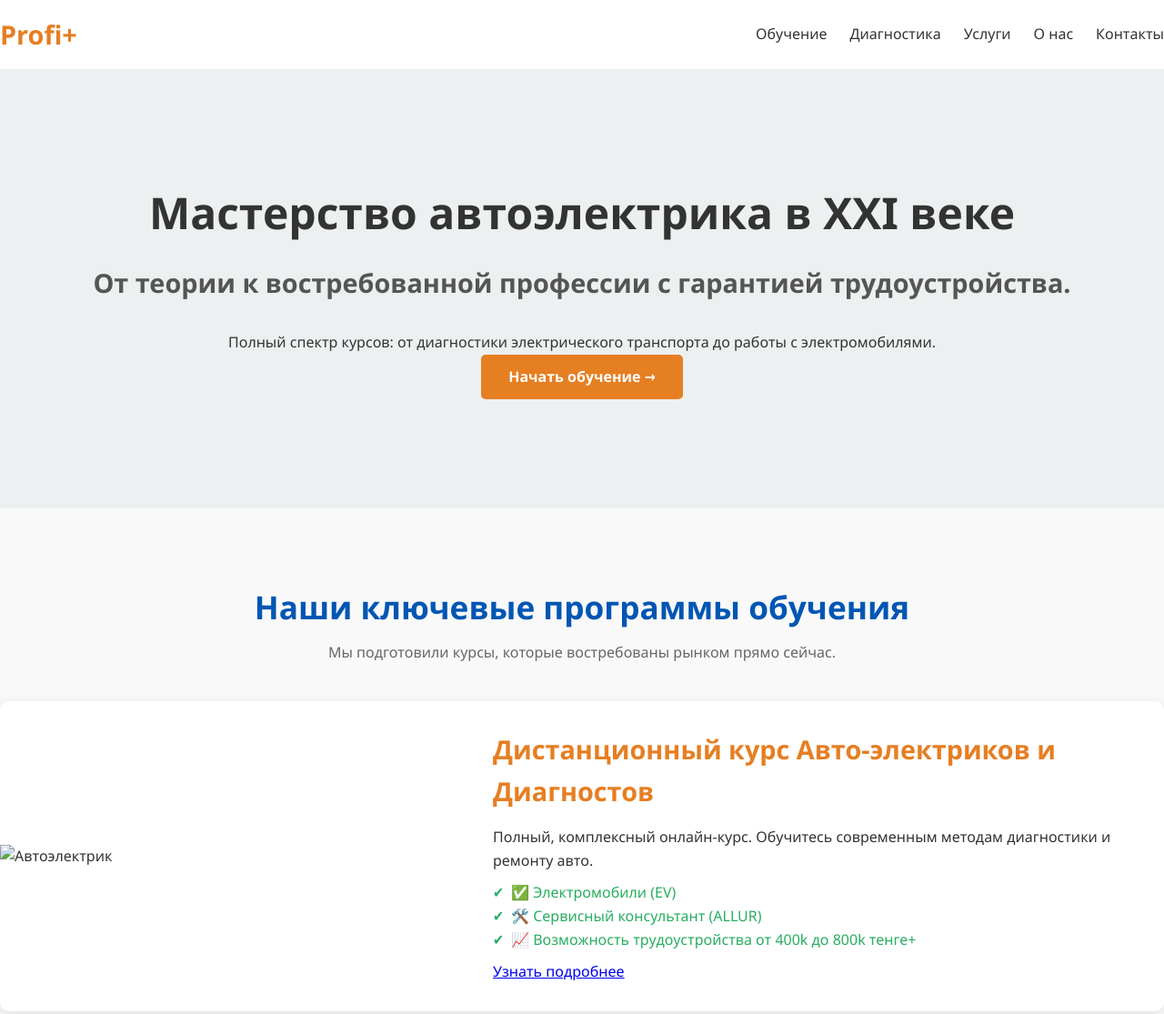
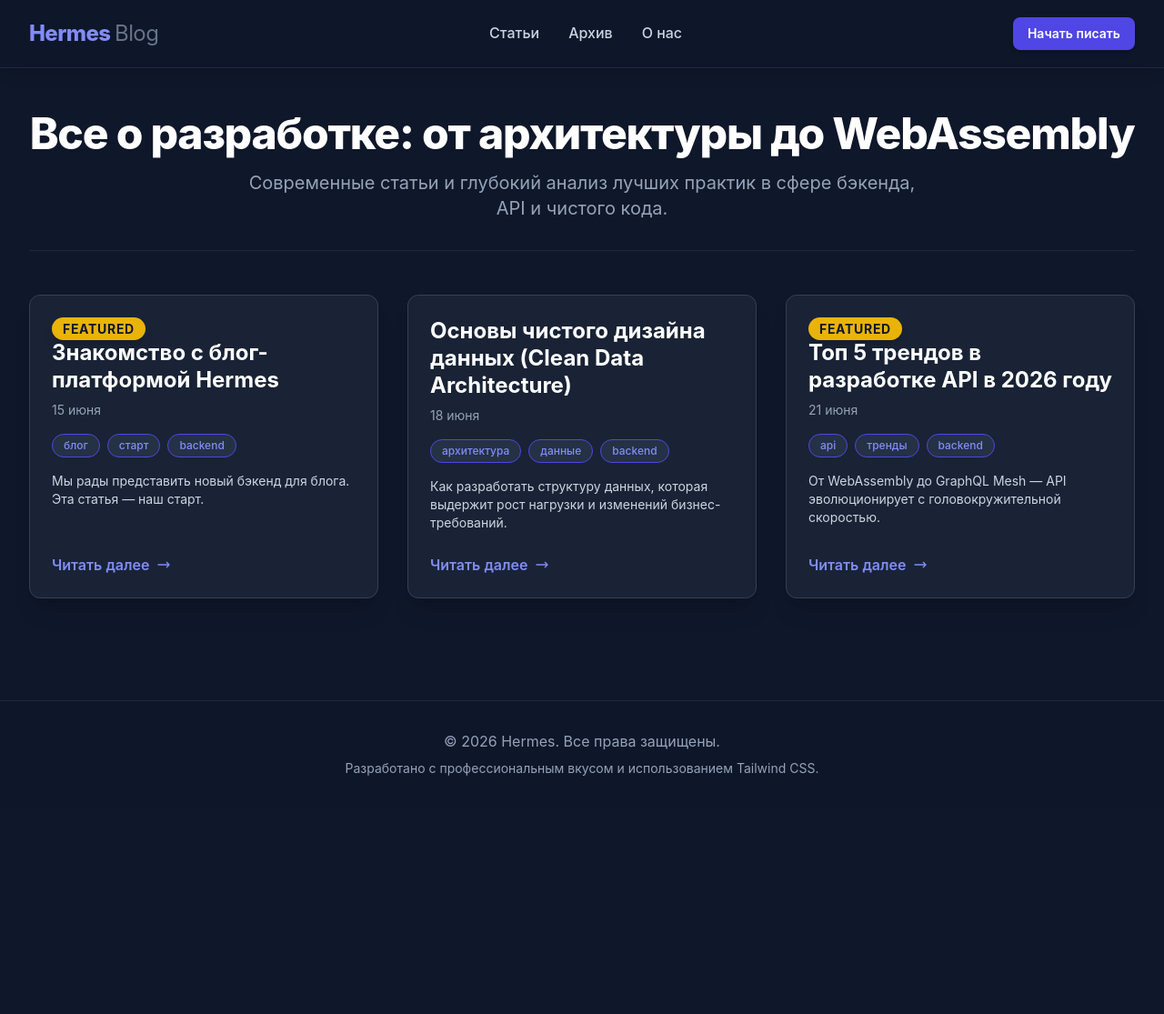
Before and after one commit to obolos/custom, a plain HTML site: page index.html in a window 1280 px wide. Shown: the top 1115 px of the page at 91% size. After the commit the page ends 887 px from the top, so only its background shows below. Drawn offline with nearby package versions, Linux system fonts and the light colour scheme.

Commit message:
feat(ui): Initial implementation of dark-themed blog interface using posts.json data

```diff
--- a/index.html
+++ b/index.html
@@ -3,135 +3,189 @@
 <head>
     <meta charset="UTF-8">
     <meta name="viewport" content="width=device-width, initial-scale=1.0">
-    <title>Profi+ | Профессиональное обучение автоэлектрикам и диагностам</title>
-    <link rel="stylesheet" href="styles/main.css">
-    <link rel="stylesheet" href="https://cdnjs.cloudflare.com/ajax/libs/font-awesome/6.0.0/css/all.min.css">
+    <title>Блог Hermes - Современные статьи о разработке</title>
+    <!-- Tailwind CSS CDN -->
+    <script src="https://cdn.tailwindcss.com"></script>
+    <style>
+        /* Custom dark mode settings and fonts */
+        :root {
+            --primary-color: #4f46e5; /* Indigo for accents */
+            --bg-dark: #0f172a; /* slate-900 */
+            --card-bg: #1e293b; /* slate-800, slightly lighter than bg */
+            --text-light: #f8fafc; /* slate-50 */
+        }
+        body {
+            background-color: var(--bg-dark);
+            color: var(--text-light);
+            font-family: 'Inter', sans-serif;
+        }
+        /* Custom card hover effect for better UX */
+        .blog-card {
+            transition: transform 0.2s ease, box-shadow 0.2s ease;
+            border: 1px solid #334155; /* slate-700 border */
+        }
+        .blog-card:hover {
+            transform: translateY(-4px);
+            box-shadow: 0 10px 15px -3px rgba(0, 0, 0, 0.2), 0 4px 6px -2px rgba(0, 0, 0, 0.1); /* Enhanced shadow */
+        }
+    </style>
 </head>
-<body>
+<body class="min-h-screen antialiased">
 
-    <!-- Navigation Bar -->
-    <header class="navbar">
-        <div class="container">
-            <a href="#" class="logo">Profi+</a>
-            <nav>
-                <ul>
-                    <li><a href="#courses">Обучение</a></li>
-                    <li><a href="#diagnostics">Диагностика</a></li>
-                    <li><a href="#services">Услуги</a></li>
-                    <li><a href="#about">О нас</a></li>
-                    <li><a href="#contact" class="btn-nav">Контакты</a></li>
-                </ul>
+    <!-- Header/Navigation -->
+    <header class="sticky top-0 z-40 bg-slate-900/95 backdrop-blur border-b border-slate-800 shadow-lg">
+        <div class="max-w-7xl mx-auto px-4 sm:px-6 lg:px-8 py-4 flex justify-between items-center">
+            <!-- Logo -->
+            <div class="text-2xl font-extrabold tracking-tight text-indigo-400 cursor-pointer">
+                Hermes <span class="font-normal text-slate-500">Blog</span>
+            </div>
+            <!-- Navigation Links (Desktop) -->
+            <nav class="hidden md:flex space-x-8">
+                <a href="#" class="text-slate-300 hover:text-indigo-400 transition duration-150 py-2 border-b-2 border-transparent hover:border-indigo-400 font-medium">Статьи</a>
+                <a href="#" class="text-slate-300 hover:text-indigo-400 transition duration-150 py-2 border-b-2 border-transparent hover:border-indigo-400 font-medium">Архив</a>
+                <a href="#" class="text-slate-300 hover:text-indigo-400 transition duration-150 py-2 border-b-2 border-transparent hover:border-indigo-400 font-medium">О нас</a>
             </nav>
+            <!-- CTA Button -->
+            <a href="#" class="hidden md:block bg-indigo-600 text-white px-4 py-2 rounded-lg shadow-md hover:bg-indigo-700 transition duration-150 text-sm font-semibold">
+                Начать писать
+            </a>
+        </div>
+
+        <!-- Mobile Menu Button (Placeholder) -->
+        <div class="md:hidden container mx-auto px-4 py-2 flex justify-center items-center">
+             <button id="mobileMenuBtn" class="text-slate-300 hover:text-indigo-400 text-xl">&#9776;</button>
         </div>
     </header>
 
-    <!-- Hero Section -->
-    <section id="hero" class="hero-section">
-        <div class="container">
-            <h1>Мастерство автоэлектрика в XXI веке</h1>
-            <h2>От теории к востребованной профессии с гарантией трудоустройства.</h2>
-            <p>Полный спектр курсов: от диагностики электрического транспорта до работы с электромобилями.</p>
-            <a href="#courses" class="cta-button">Начать обучение →</a>
+    <!-- Main Content Area -->
+    <main class="max-w-7xl mx-auto px-4 sm:px-6 lg:px-8 py-12">
+
+        <!-- Hero Section / Title Block -->
+        <div class="mb-12 text-center border-b pb-8 border-slate-800">
+            <h1 class="text-5xl font-extrabold tracking-tight mb-4 text-white">
+                Все о разработке: от архитектуры до WebAssembly
+            </h1>
+            <p class="text-xl text-slate-400 max-w-3xl mx-auto">
+                Современные статьи и глубокий анализ лучших практик в сфере бэкенда, API и чистого кода.
+            </p>
         </div>
-    </section>
 
-    <!-- Main Courses/Programs Section -->
-    <section id="courses" class="content-section section-padding bg-light">
-        <div class="container">
-            <h3 class="section-title">Наши ключевые программы обучения</h3>
-            <p class="section-subtitle">Мы подготовили курсы, которые востребованы рынком прямо сейчас.</p>
+        <!-- Blog Card Grid -->
+        <div id="blog-grid" class="grid grid-cols-1 md:grid-cols-2 lg:grid-cols-3 gap-8">
+            <!-- Cards will be inserted here by JavaScript -->
+        </div>
 
-            <!-- Course Card 1: Auto-Electrics -->
-            <div class="card course-card">
-                <img src="/images/auto_electrician.jpg" alt="Автоэлектрик">
-                <div class="card-content">
-                    <h4>Дистанционный курс Авто-электриков и Диагностов</h4>
-                    <p>Полный, комплексный онлайн-курс. Обучитесь современным методам диагностики и ремонту авто.</p>
-                    <ul>
-                        <li>✅ Электромобили (EV)</li>
-                        <li>🛠️ Сервисный консультант (ALLUR)</li>
-                        <li>📈 Возможность трудоустройства от 400k до 800k тенге+</li>
-                    </ul>
-                    <a href="#" class="btn-learn">Узнать подробнее</a>
-                </div>
-            </div>
-
-            <!-- Course Card 2: Electric Vehicles -->
-            <div class="card course-card reverse-layout">
-                 <img src="/images/electric_transport.jpg" alt="Электрический транспорт">
-                <div class="card-content">
-                    <h4>Курс «Электрический транспорт»</h4>
-                    <p>Специализированные знания по диагностике и обслуживанию EV. Интерактивное онлайн обучение.</p>
-                    <ul>
-                        <li>⚡ Работа с высоковольтными системами</li>
-                        <li>🔋 Диагностика аккумуляторных батарей</li>
-                        <li>🌐 Международный стандарт EN/ISO</li>
-                    </ul>
-                    <a href="#" class="btn-learn">Начать</a>
-                </div>
-            </div>
-
-             <!-- Course Card 3: Diagnostics -->
-            <div class="card course-card">
-                <img src="/images/diagnostics.jpg" alt="Диагностика автомобиля">
-                <div class="card-content">
-                    <h4>Глубокая Диагностика по OBD2</h4>
-                    <p>Поймите секреты стандартов OBD2 и EOBD. Наши рабочие тетради (практикум) гарантируют понимание процессов.</p>
-                    <ul>
-                        <li>📚 Материалы от профессиональных диагностов</li>
-                        <li>🔧 Диагностика бензиновых двигателей</li>
-                        <li>💡 Практические задания в формате курсов</li>
-                    </ul>
-                    <a href="#" class="btn-learn">Купить книгу</a>
-                </div>
-            </div>
-        </div>
-    </section>
-
-    <!-- About Us/Methodology Section -->
-    <section id="about" class="content-section section-padding">
-        <div class="container flex-grid">
-            <div>
-                <h3 class="section-title">Почему выбирают Profi+?</h3>
-                <p>Мы не просто обучаем. Мы строим карьеру. Наша методика основана на <a href="#">инновационных образовательных технологиях</a> и прямой связи с ведущими автосервисами.</p>
-
-                <div class="feature-list">
-                    <div><i class="fas fa-certificate"></i> <strong>Сертификация:</strong> Профессиональные дипломы признаны в отрасли.</div>
-                    <div><i class="fas fa-handshake"></i> <strong>Трудоустройство:</strong> Партнерство с ALLUR — ваша карьера начинается здесь.</div>
-                    <div><i class="fas fa-laptop-code"></i> <strong>Формат обучения:</strong> Гибкий, дистанционный или дуальный (смешанный) режим.</div>
-                </div>
-            </div>
-            <div class="image-placeholder">
-                <img src="/images/digital_education.jpg" alt="Цифровизация образования и обучение">
-            </div>
-        </div>
-    </section>
-
-     <!-- Contact Section -->
-    <section id="contact" class="content-section section-padding bg-light">
-        <div class="container text-center">
-            <h3 class="section-title">Готовы к старту карьеры?</h3>
-            <p class="lead">Свяжитесь с нами, чтобы получить персональную консультацию по выбору курса.</p>
-            <div class="contact-info">
-                <i class="fas fa-phone"></i> +7 (XXX) XXX-XX-XX<br>
-                <i class="fas fa-map-marker-alt"></i> г. Алматы, Астана
-            </div>
-            <a href="#" class="cta-button large-cta">Получить консультацию</a>
-        </div>
-    </section>
+    </main>
 
     <!-- Footer -->
-    <footer>
-        <div class="container">
-            <p>&copy; 2024 Profi+ Учебный центр. Все права защищены.</p>
-             <div class="social-links">
-                <a href="#" class="social"><i class="fab fa-youtube"></i></a>
-                <a href="#" class="social"><i class="fab fa-instagram"></i></a>
-                <a href="#" class="social"><i class="fab fa-facebook-f"></i></a>
-                <a href="#" class="social"><i class="fab fa-vk"></i></a>
-            </div>
+    <footer class="bg-slate-900/50 border-t border-slate-800 mt-16 py-8 text-center text-slate-400">
+        <div class="max-w-7xl mx-auto px-4 sm:px-6 lg:px-8">
+            <p>&copy; 2026 Hermes. Все права защищены.</p>
+            <p class="mt-2 text-sm">Разработано с профессиональным вкусом и использованием Tailwind CSS.</p>
         </div>
     </footer>
 
+    <script>
+        // 1. Data Source (Simulating API/JSON load)
+        const postsData = [
+          {
+            "id": "post-1",
+            "title": "Знакомство с блог-платформой Hermes",
+            "slug": "hermes-blog-intro",
+            "date": "2026-06-15T10:00:00Z",
+            "author_id": 1,
+            "excerpt": "Мы рады представить новый бэкенд для блога. Эта статья — наш старт.",
+            "content": "Lorem ipsum dolor sit amet, consectetur adipiscing elit. Sed do eiusmod tempor incididunt ut labore et dolore magna aliqua. Узнайте о функциях API...",
+            "tags": ["блог", "старт", "backend"],
+            "featured": true
+          },
+          {
+            "id": "post-2",
+            "title": "Основы чистого дизайна данных (Clean Data Architecture)",
+            "slug": "clean-data-arch-basics",
+            "date": "2026-06-18T14:30:00Z",
+            "author_id": 2,
+            "excerpt": "Как разработать структуру данных, которая выдержит рост нагрузки и изменений бизнес-требований.",
+            "content": "Чистый дизайн данных требует внимания к нормализации, индексации и миграциям. Не экономьте на схемотехнике!",
+            "tags": ["архитектура", "данные", "backend"],
+            "featured": false
+          },
+          {
+            "id": "post-3",
+            "title": "Топ 5 трендов в разработке API в 2026 году",
+            "slug": "top-5-api-trends-2026",
+            "date": "2026-06-21T09:00:00Z",
+            "author_id": 1,
+            "excerpt": "От WebAssembly до GraphQL Mesh — API эволюционирует с головокружительной скоростью.",
+            "content": "Изучение трендов критично для поддержания конкурентоспособности. Посмотрите наши исследования...",
+            "tags": ["api", "тренды", "backend"],
+            "featured": true
+          }
+        ];
+
+        const blogGrid = document.getElementById('blog-grid');
+
+        // Helper function to format date string
+        const formatDate = (isoDate) => {
+            if (!isoDate) return '';
+            return new Date(isoDate).toLocaleDateString('ru-RU', { day: 'numeric', month: 'long' });
+        };
+
+        /**
+         * Generates the HTML card structure for a single blog post.
+         * @param {Object} post - The blog post data object.
+         * @returns {string} HTML string.
+         */
+        const createCardHTML = (post) => {
+            const tagsHtml = post.tags.map(tag =>
+                `<span class="text-xs font-medium px-3 py-1 rounded-full bg-slate-700/50 text-indigo-400 border border-indigo-600">${tag}</span>`
+            ).join(' ');
+
+            const featuredBadge = post.featured
+                ? '<span class="text-sm font-bold uppercase tracking-wider px-3 py-1 rounded-full bg-yellow-500 text-slate-900 shadow-lg">Featured</span>'
+                : '';
+
+            return `
+                <article class="blog-card p-6 bg-slate-800/70 rounded-xl shadow-xl flex flex-col justify-between cursor-pointer hover:bg-slate-800 transition duration-300">
+                    <div>
+                        ${featuredBadge}
+                        <h2 class="text-2xl font-bold text-white mb-2 leading-tight">${post.title}</h2>
+                        <p class="text-sm text-slate-400 mb-4">${formatDate(post.date)}</p>
+                        <div class="mb-4 flex flex-wrap gap-2">
+                            ${tagsHtml}
+                        </div>
+                        <p class="text-slate-300 mb-6 text-sm line-clamp-3">${post.excerpt}</p>
+                    </div>
+
+                    <!-- Footer/Link -->
+                    <a href="/posts/${post.slug}" class="inline-flex items-center justify-start mt-auto text-indigo-400 hover:text-indigo-300 font-semibold transition duration-150">
+                        Читать далее
+                        <svg class="ml-2 w-4 h-4" fill="none" stroke="currentColor" viewBox="0 0 24 24" xmlns="http://www.w3.org/2000/svg"><path stroke-linecap="round" stroke-linejoin="round" stroke-width="2" d="M17 8l4 4m0 0l-4 4m4-4H3"></path></svg>
+                    </a>
+                </article>
+            `;
+        };
+
+        // 2. Render Posts
+        const renderBlogPosts = (posts) => {
+            if (!blogGrid || !posts) return;
+
+            const cardsHtml = posts.map(createCardHTML).join('');
+            blogGrid.innerHTML = cardsHtml;
+        };
+
+        document.addEventListener('DOMContentLoaded', () => {
+            renderBlogPosts(postsData);
+
+            // Basic Mobile Menu Toggle (Enhancement for UX/Completeness)
+            const mobileMenuBtn = document.getElementById('mobileMenuBtn');
+            if (mobileMenuBtn) {
+                mobileMenuBtn.addEventListener('click', () => {
+                    alert("Мобильное меню: Здесь должен появиться скроемый блок навигации.");
+                });
+            }
+        });
+
+    </script>
 </body>
 </html>
```
